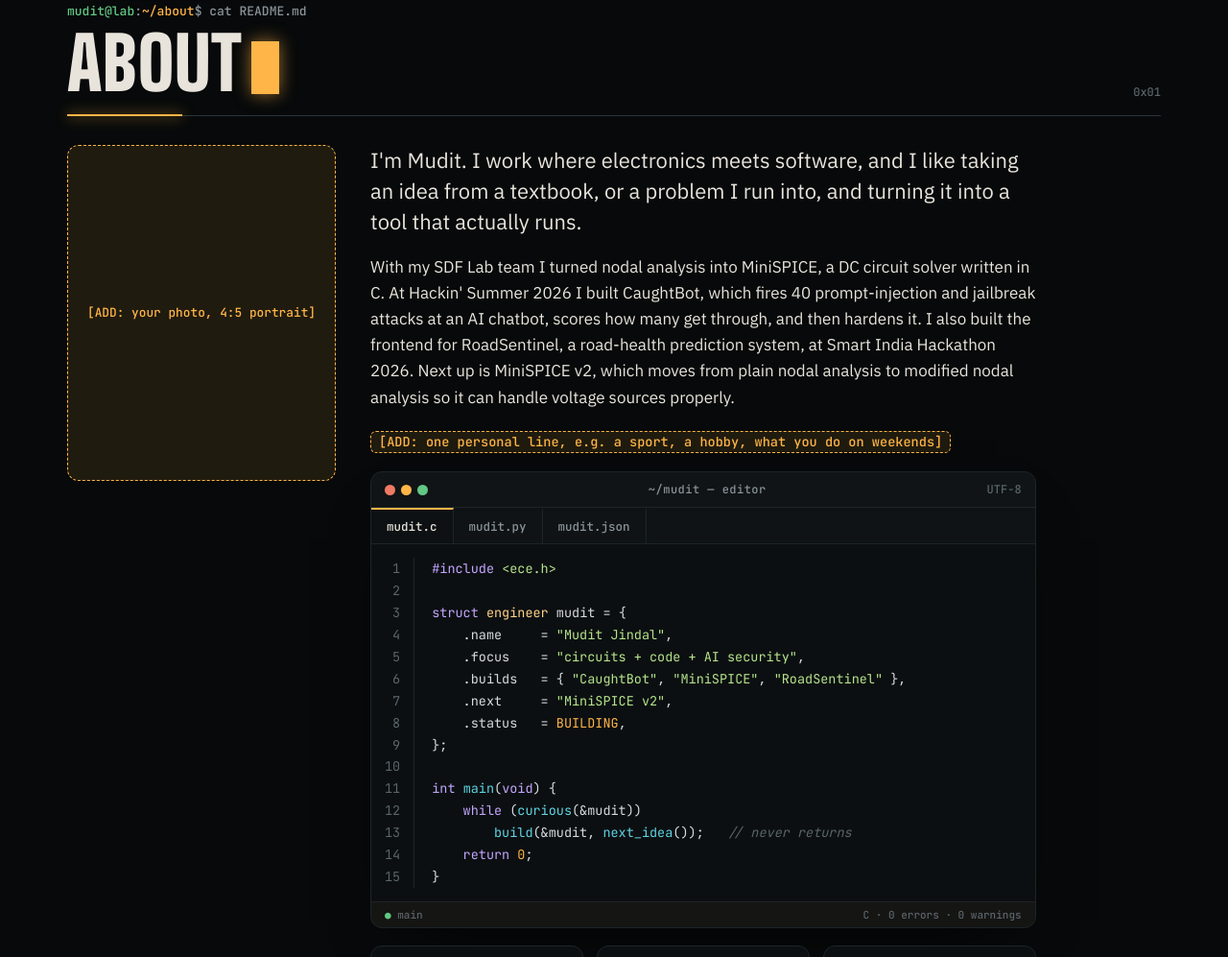
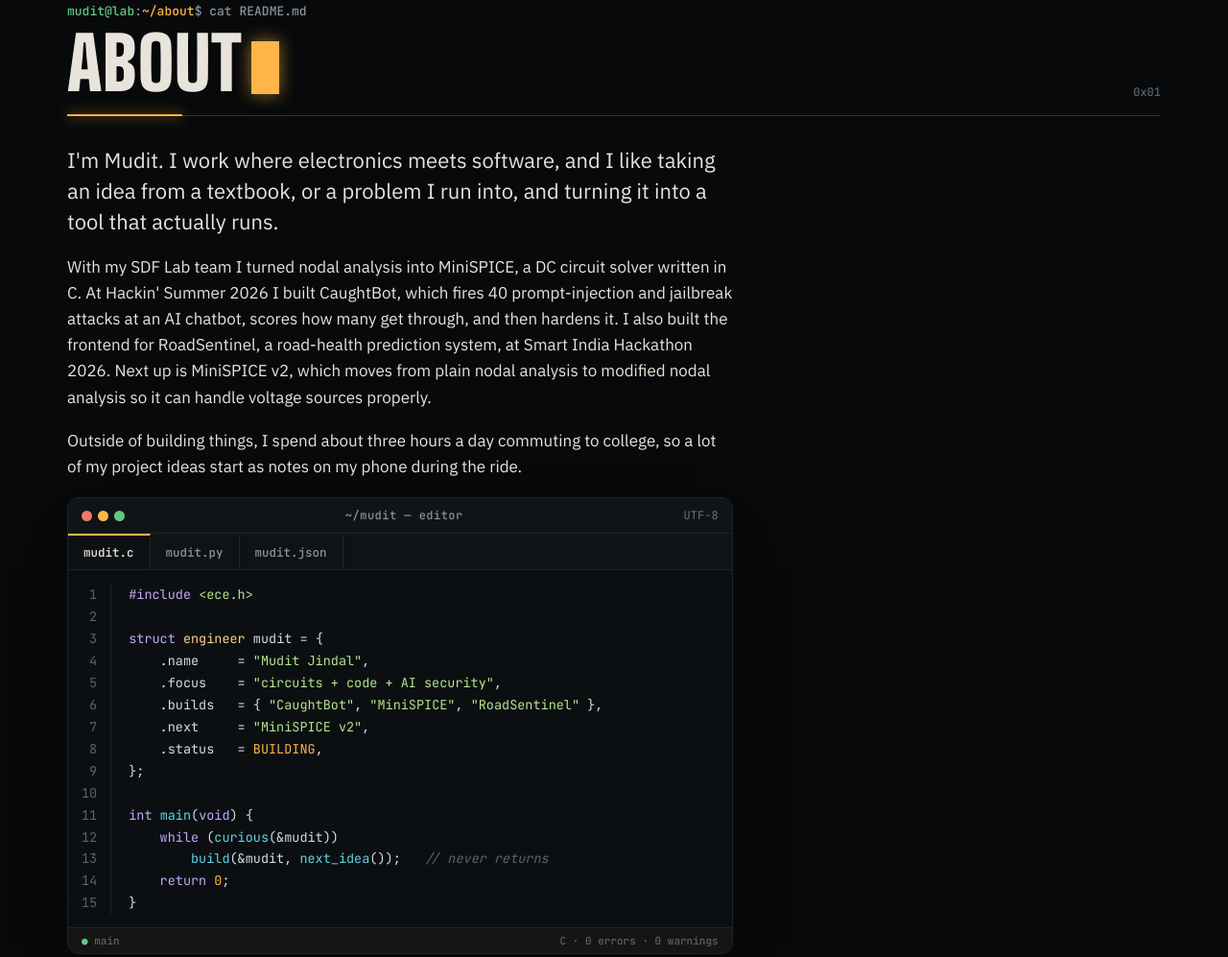
Before and after one commit to itzmudit/portfolio, a plain HTML site: page index.html in a window 1280 px wide. Shown: the part 1621-2618 px from the top of the page at 96% size. Drawn offline with Linux system fonts and the light colour scheme; animation ran at ten frames a second.

Commit message:
Add email, honest skill levels, personal line; remove placeholders

```diff
--- a/index.html
+++ b/index.html
@@ -157,7 +157,7 @@ section{padding:96px 0 0}
 .swatch{display:inline-block;width:22px;height:12px;margin-right:2px}
 
 /* ---------- about ---------- */
-.about{display:grid;grid-template-columns:280px 1fr;gap:36px}
+.about{display:block;max-width:860px}
 @media (max-width:860px){.about{grid-template-columns:1fr}}
 .photo{aspect-ratio:4/5;border-radius:var(--r);min-height:240px}
 .bio{display:grid;gap:18px;font-size:17px;max-width:68ch}
@@ -480,11 +480,10 @@ html.crt main{animation:flicker 4s infinite}
   <section id="about">
     <div class="sec-head"><div><span class="path"><b>mudit@lab</b>:<i>~/about</i>$ cat README.md</span><h2>About<span class="cur"></span></h2></div><span class="tag">0x01</span></div>
     <div class="about">
-      <div class="photo fill block">[ADD: your photo, 4:5 portrait]</div>
       <div class="bio">
         <p class="big">I'm Mudit. I work where electronics meets software, and I like taking an idea from a textbook, or a problem I run into, and turning it into a tool that actually runs.</p>
         <p>With my SDF Lab team I turned nodal analysis into MiniSPICE, a DC circuit solver written in C. At Hackin' Summer 2026 I built CaughtBot, which fires 40 prompt-injection and jailbreak attacks at an AI chatbot, scores how many get through, and then hardens it. I also built the frontend for RoadSentinel, a road-health prediction system, at Smart India Hackathon 2026. Next up is MiniSPICE v2, which moves from plain nodal analysis to modified nodal analysis so it can handle voltage sources properly.</p>
-        <p><span class="fill">[ADD: one personal line, e.g. a sport, a hobby, what you do on weekends]</span></p>
+        <p>Outside of building things, I spend about three hours a day commuting to college, so a lot of my project ideas start as notes on my phone during the ride.</p>
         <div class="win ide">
           <div class="win-bar"><span class="dots"><i></i><i></i><i></i></span><span class="title">~/mudit — editor</span><span class="right">UTF-8</span></div>
           <div class="tabs" role="tablist" aria-label="Files">
@@ -652,7 +651,7 @@ html.crt main{animation:flicker 4s infinite}
       <div class="legend"><span><b class="c-a">■</b>□□ learning</span><span><b class="c-a">■■</b>□ comfortable</span><span><b class="c-a">■■■</b> confident</span></div>
     </div>
     <div class="skills" id="skillsBox"></div>
-    <p style="margin-top:14px;font-size:14px" class="muted">Every skill is tied to something I built. Ratings are honest self-assessment. <span class="fill">[CHECK: adjust levels in the SKILLS list in the code]</span></p>
+    <p style="margin-top:14px;font-size:14px" class="muted">Every skill is tied to something I built. Ratings are honest self-assessment.</p>
   </section>
 
   <!-- NOW -->
@@ -664,7 +663,6 @@ html.crt main{animation:flicker 4s infinite}
         <div><span class="cm"># the part of this page that changes</span></div>
         <div><span class="ky">studying</span>: <span class="vl">B.Tech, Electronics &amp; Communication Engineering · JIIT Noida (2026–2030)</span></div>
         <div><span class="ky">building</span>: <span class="vl">MiniSPICE v2: current sources + multiple voltage sources (modified nodal analysis)</span></div>
-        <div><span class="ky">reading</span>: <span class="fill">[ADD: a book, course or channel]</span></div>
         <div><span class="ky">open_to</span>: <span class="vl">new ideas, collaborations, interesting problems</span></div>
       </div>
     </div>
@@ -676,7 +674,7 @@ html.crt main{animation:flicker 4s infinite}
     <div class="contact">
       <div class="win pane">
         <p class="mono muted" style="font-size:12px">$ echo $EMAIL</p>
-        <p class="big-mail" id="mailText"><span class="fill">[ADD: your email]</span></p>
+        <p class="big-mail" id="mailText">muditjindal100@gmail.com</p>
         <button class="btn sm" type="button" id="copyMail" style="margin-top:14px"><span class="p">$</span> copy email</button>
         <div class="socials">
           <a class="social" href="https://github.com/itzmudit" target="_blank" rel="noopener"><span class="l">github</span><span class="v">github.com/itzmudit</span></a>
@@ -715,7 +713,7 @@ html.crt main{animation:flicker 4s infinite}
 /* =========================================================
    EDIT YOUR CONTENT HERE
    ========================================================= */
-const EMAIL = "";   // e.g. "mudit@gmail.com"
+const EMAIL = "muditjindal100@gmail.com";
 const LINKEDIN = "https://www.linkedin.com/in/itzmudit";
 
 const PROJECTS = [
@@ -725,7 +723,7 @@ const PROJECTS = [
     problem:"Most chatbots ship without anyone trying to break them. Testing by hand means typing hundreds of tricky prompts and judging every answer yourself.",
     built:"A Streamlit app that fires 40 attacks in 6 categories at a target bot, in parallel. A second, larger model judges each reply against a fixed security policy and returns a verdict validated with Pydantic, so there is no fragile string matching. An AI attack generator writes new attacks tailored to the target's own instructions. Reports show a score, a per-category breakdown and the exact quote behind every failure. Auto-harden rewrites the bot's prompt and keeps a fix only if the re-measured score goes up. It can also test a live bot over HTTP, tracks score over time, and has a rate limiter that keeps it on Groq's free tier.",
     result:"On the demo bot the security score went from 22 to 62 out of 100. Rule overrides dropped from 6/8 to 1/8 and off-limits actions from 8/8 to 0/8. Secret leakage did not improve (7/8 to 8/8), which showed that secrets should never sit in a system prompt.",
-    role:"Owner and main developer of the repo. <span class='fill'>[ADD: hackathon result if any]</span>",
+    role:"Owner and main developer of the repo.",
     learned:"How LLMs fail under adversarial input, why you need a fixed yardstick to compare before and after, and how to ship a full app in four days.",
     links:[["GitHub repo","https://github.com/itzmudit/CaughtBot"]] },
   { id:"minispice", tags:["circuits"], kind:"sdf lab-1 · c · team of 4", state:"live", stateText:"shipped",
@@ -742,7 +740,7 @@ const PROJECTS = [
     stack:["Frontend","<span class='fill'>[ADD: framework]</span>"],
     problem:"Road damage is usually found after it turns into a pothole or an accident. Predicting it earlier means cheaper, faster repairs.",
     built:"A system that predicts road condition from collected data, with an app to view and act on the results. <span class='fill'>[ADD: 1–2 lines on how it works]</span>",
-    result:"<span class='fill'>[ADD: round reached]</span>",
+    result:"Built and presented as a team at Smart India Hackathon 2026.",
     role:"Built the frontend app.",
     learned:"<span class='fill'>[ADD: one thing you learned]</span>",
     links:[] },
@@ -752,17 +750,17 @@ const SKILLS = [
   { group:"languages", items:[
     ["C","structs, dynamic memory, numerical methods · MiniSPICE",2],
     ["Python","13-module Streamlit app · CaughtBot",2],
-    ["HTML / CSS / JS","RoadSentinel frontend, this website",2],
+    ["HTML / CSS / JS","RoadSentinel frontend, this website",1],
     ["SQL (SQLite)","accounts and scan history · CaughtBot",1] ]},
   { group:"ai_and_data", items:[
     ["LLM APIs (Groq)","attacker, judge and fixer models",2],
     ["LLM security","prompt injection, jailbreaks, hardening",2],
-    ["Pydantic schemas","validated JSON verdicts",2],
+    ["Pydantic schemas","validated JSON verdicts",1],
     ["OpenCV","image processing basics",1] ]},
   { group:"electronics_and_maths", items:[
-    ["DC circuit analysis","KCL, nodal analysis · MiniSPICE",2],
-    ["Linear systems","Gaussian elimination, partial pivoting",2],
-    ["<span class='fill'>[ADD: Arduino / ESP32?]</span>","microcontrollers",1] ]},
+    ["DC circuit analysis","KCL, nodal analysis · MiniSPICE",3],
+    ["Linear systems","Gaussian elimination, partial pivoting",3],
+    ["Arduino","microcontroller basics",1] ]},
   { group:"tools", items:[
     ["git + GitHub","team repos, history",2],
     ["Streamlit","full app with login and dashboards",2],
@@ -771,11 +769,10 @@ const SKILLS = [
 ];
 
 const LOG = [ // newest first
-  { date:"next", msg:"feat: what I'm aiming for", body:"MiniSPICE with current sources and multiple voltage sources (modified nodal analysis), and my first hardware build. <span class='fill'>[ADD or edit: your next goal]</span>", next:true },
   { date:"Nov 2026", ref:"HEAD -> main", msg:"ship: MiniSPICE for SDF Lab-1", body:"A DC circuit solver in C with a team of four, under Dr. Taj Alam. Floating-node detection, power-balance check, strict input validation." },
-  { date:"[date]", msg:"learn: image processing workshop", body:"Thresholding, colour channels, histogram equalisation and gamma correction in OpenCV. The Image lab on this page rebuilds those ideas from scratch. <span class='fill'>[ADD: date]</span>" },
-  { date:"Sep 24–27 2026", ref:"tag: hackin-summer", msg:"ship: CaughtBot at Hackin' Summer 2026", body:"First commit to a working red-teaming tool with accounts, PDF reports and auto-hardening in four days. <span class='fill'>[ADD: result]</span>" },
-  { date:"Aug 2026", ref:"tag: sih-2026", msg:"feat: RoadSentinel frontend at Smart India Hackathon", body:"Joined a 7-person team building a road-health prediction system. I built the frontend app. <span class='fill'>[ADD: round reached]</span>" },
+  { date:"2026", msg:"learn: image processing workshop", body:"Thresholding, colour channels, histogram equalisation and gamma correction in OpenCV. The Image lab on this page rebuilds those ideas from scratch." },
+  { date:"Sep 24–27 2026", ref:"tag: hackin-summer", msg:"ship: CaughtBot at Hackin' Summer 2026", body:"First commit to a working red-teaming tool with accounts, PDF reports and auto-hardening in four days." },
+  { date:"Aug 2026", ref:"tag: sih-2026", msg:"feat: RoadSentinel frontend at Smart India Hackathon", body:"Joined a 7-person team building a road-health prediction system. I built the frontend app." },
   { date:"Jul 2026", msg:"init: started engineering", body:"Electronics and communication: circuits, signals and the code that drives them." },
 ];
 
@@ -1097,7 +1094,7 @@ function renderProjects(f){
       <h3>${p.name}</h3><p class="sub">${p.sub}</p>
       <div class="stack">${p.stack.map(s=>`<span>${s}</span>`).join("")}</div>
       <span class="open"><b>$</b> open ${p.id} →</span>
-    </button>`).join("") + (f==="all" ? `<div class="card empty"><span class="fill block">[ADD: your next project, e.g. a hardware build. Copy a block in the PROJECTS list]</span></div>` : "");
+    </button>`).join("");
   bindOpen(grid); countFills();
 }
 function bindOpen(scope){ scope.querySelectorAll("[data-open]").forEach(c=>c.onclick=()=>openProject(c.dataset.open)); }
```
